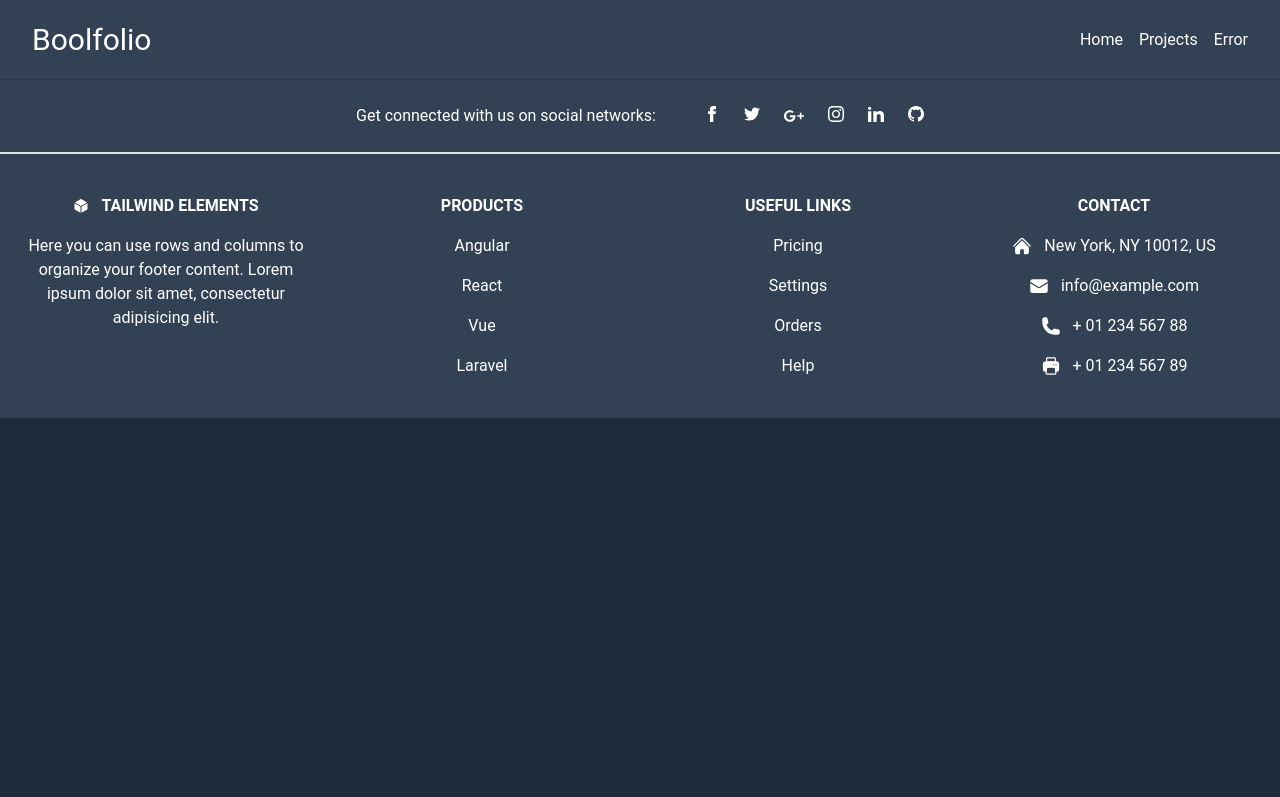
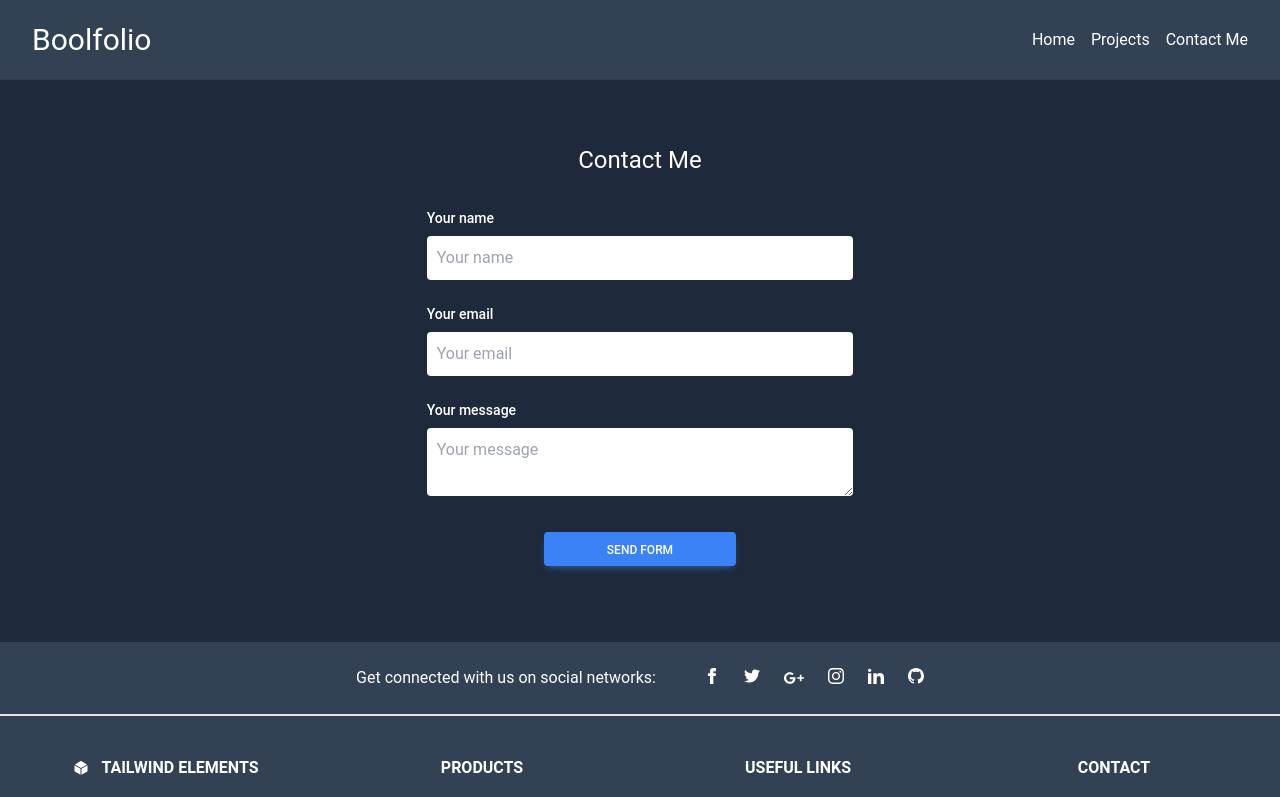
Before and after one commit to marcogiammari/vite-boolfolio, a Vue app: page /contact-me in a window 1280 px wide. Shown: the top 797 px of the page. Built offline with nearby package versions, Linux system fonts and the light colour scheme.

Commit message:
feat: add Contact me page & functionality

```diff
--- a/src/components/AppHeader.vue
+++ b/src/components/AppHeader.vue
@@ -13,12 +13,9 @@ export default {
                     name: 'projects'
                 },
                 {
-                    label: 'Error',
-                    name: 'error',
-                    params: {
-                        code: '404'
-                    }
-                }
+                    label: 'Contact Me',
+                    name: 'contact-me'
+                },
             ]
         };
     },
--- /dev/null
+++ b/src/pages/AppContact.vue
@@ -0,0 +1,115 @@
+<script>
+
+import axios from 'axios';
+import { store } from '../store';
+export default {
+    name: "Contact",
+    data() {
+        return {
+            store,
+            loading: false,
+            name: '',
+            email: '',
+            message: '',
+            success: false,
+            errors: []
+        }
+    },
+    methods: {
+        sendForm() {
+            this.loading = true;
+            let data = {
+                name: this.name,
+                email: this.email,
+                message: this.message
+            };
+            axios.post(store.apiUrl + 'contacts', data).then(res => {
+                this.loading = false;
+                console.log(res);
+
+                if (res.data.success) {
+                    this.success = true;
+                } else {
+                    this.success = false;
+                    this.errors = res.data.errors;
+                }
+
+            }).catch(err => {
+                console.error(err);
+                this.loading = false;
+                this.$router.push({ name: "error", params: { code: '404' } })
+            })
+        }
+    }
+}
+</script>
+
+<template>
+    <div class="flex justify-center text-center py-16">
+        <div v-if="loading" class="h-48 flex justify-center items-center">
+            <div role="status">
+                <svg aria-hidden="true" class="w-16 h-16 mr-2 text-gray-200 animate-spin dark:text-gray-600 fill-blue-600"
+                    viewBox="0 0 100 101" fill="none" xmlns="http://www.w3.org/2000/svg">
+                    <path
+                        d="M100 50.5908C100 78.2051 77.6142 100.591 50 100.591C22.3858 100.591 0 78.2051 0 50.5908C0 22.9766 22.3858 0.59082 50 0.59082C77.6142 0.59082 100 22.9766 100 50.5908ZM9.08144 50.5908C9.08144 73.1895 27.4013 91.5094 50 91.5094C72.5987 91.5094 90.9186 73.1895 90.9186 50.5908C90.9186 27.9921 72.5987 9.67226 50 9.67226C27.4013 9.67226 9.08144 27.9921 9.08144 50.5908Z"
+                        fill="currentColor" />
+                    <path
+                        d="M93.9676 39.0409C96.393 38.4038 97.8624 35.9116 97.0079 33.5539C95.2932 28.8227 92.871 24.3692 89.8167 20.348C85.8452 15.1192 80.8826 10.7238 75.2124 7.41289C69.5422 4.10194 63.2754 1.94025 56.7698 1.05124C51.7666 0.367541 46.6976 0.446843 41.7345 1.27873C39.2613 1.69328 37.813 4.19778 38.4501 6.62326C39.0873 9.04874 41.5694 10.4717 44.0505 10.1071C47.8511 9.54855 51.7191 9.52689 55.5402 10.0491C60.8642 10.7766 65.9928 12.5457 70.6331 15.2552C75.2735 17.9648 79.3347 21.5619 82.5849 25.841C84.9175 28.9121 86.7997 32.2913 88.1811 35.8758C89.083 38.2158 91.5421 39.6781 93.9676 39.0409Z"
+                        fill="currentFill" />
+                </svg>
+                <span class="sr-only">Loading...</span>
+            </div>
+        </div>
+        <div v-else class="container w-1/2 md:w-1/3">
+
+            <h2 class="text-2xl mb-8">Contact Me</h2>
+            <div v-show="success">
+                Email sent successfully!
+            </div>
+            <form @submit.prevent="sendForm()" method="post">
+
+                <div class="mb-6">
+                    <label for="name" class="block mb-2 text-sm text-start font-medium">Your
+                        name</label>
+                    <input v-model="name" type="text" id="name" class="bg-white rounded block w-full p-2.5"
+                        placeholder="Your name">
+                    <div>
+                        <p v-for="err in errors.name" class="mt-2 text-sm text-red-500">
+                            {{ err }}
+                        </p>
+                    </div>
+                </div>
+
+                <div class="mb-6">
+                    <label for="email" class="block mb-2 text-sm text-start font-medium">Your
+                        email</label>
+                    <input v-model="email" type="email" id="email" class="bg-white rounded block w-full p-2.5"
+                        placeholder="Your email">
+                    <div>
+                        <p v-for="err in errors.email" class="mt-2 text-sm text-red-500">
+                            {{ err }}
+                        </p>
+                    </div>
+                </div>
+
+                <div class="mb-6">
+                    <label for="message" class="block mb-2 text-sm text-start font-medium">Your
+                        message</label>
+                    <textarea v-model="message" type="email" id="email" class="bg-white rounded block w-full p-2.5"
+                        placeholder="Your message">
+                    </textarea>
+                    <div>
+                        <p v-for="err in errors.message" class="mt-2 text-sm text-red-500">
+                            {{ err }}
+                        </p>
+                    </div>
+                </div>
+
+                <button @click="sendForm()" type="button"
+                    class="inline-block w-48 rounded bg-blue-500 px-6 pb-2 pt-2.5 my-3 text-xs font-medium uppercase text-white shadow-[0_4px_9px_-4px_#3b71ca]">
+                    Send Form
+                </button>
+            </form>
+        </div>
+    </div>
+</template>
--- a/src/pages/AppProjects.vue
+++ b/src/pages/AppProjects.vue
@@ -52,15 +52,15 @@ export default {
 </script>
 
 <template>
-    <main class="flex justify-center items-center flex-col gap-4 bg-inherit text-center pb-8">
+    <main class="flex justify-center items-center flex-col gap-4 bg-inherit text-center">
         <div>
-            <h2 class="text-2xl py-4">My Projects</h2>
-            <div class="h-12 flex justify-center">
+            <h2 class="text-2xl py-16">My Projects</h2>
+            <div v-if="loading" class="flex justify-center items-center py-16">
                 <h3 v-if="loading">
 
                     <div role="status">
                         <svg aria-hidden="true"
-                            class="w-8 h-8 mr-2 text-gray-200 animate-spin dark:text-gray-600 fill-blue-600"
+                            class="w-16 h-16 mr-2 text-gray-200 animate-spin dark:text-gray-600 fill-blue-600"
                             viewBox="0 0 100 101" fill="none" xmlns="http://www.w3.org/2000/svg">
                             <path
                                 d="M100 50.5908C100 78.2051 77.6142 100.591 50 100.591C22.3858 100.591 0 78.2051 0 50.5908C0 22.9766 22.3858 0.59082 50 0.59082C77.6142 0.59082 100 22.9766 100 50.5908ZM9.08144 50.5908C9.08144 73.1895 27.4013 91.5094 50 91.5094C72.5987 91.5094 90.9186 73.1895 90.9186 50.5908C90.9186 27.9921 72.5987 9.67226 50 9.67226C27.4013 9.67226 9.08144 27.9921 9.08144 50.5908Z"
@@ -76,8 +76,6 @@ export default {
                 <h3 v-if="loadingError">{{ loadingError }}</h3>
             </div>
         </div>
-
-
 
         <div class="container flex flex-wrap justify-center gap-12 items-stretch">
             <div class="lg:w-1/4 md:w-1/2 border flex flex-col items-center justify-between gap-4 bg-white h-100 text-black rounded"
--- a/src/pages/AppSingleProject.vue
+++ b/src/pages/AppSingleProject.vue
@@ -21,12 +21,10 @@ export default {
                 .then((response) => {
                     this.project = response.data.results;
                     this.loading = false;
-                    console.log(this.project);
                 })
                 .catch((error) => {
                     this.loading = false;
                     this.loadingError = error.message;
-                    console.log(error);
                     this.$router.push({ name: "error", params: { code: '404' } })
                 });
         },
--- a/src/router.js
+++ b/src/router.js
@@ -3,6 +3,7 @@ import { createRouter, createWebHistory } from 'vue-router';
 import AppHome from "./pages/AppHome.vue";
 import AppProjects from "./pages/AppProjects.vue";
 import AppSingleProject from "./pages/AppSingleProject.vue";
+import AppContact from "./pages/AppContact.vue";
 import ErrorPage from "./pages/ErrorPage.vue";
 
 const router = createRouter({
@@ -11,17 +12,22 @@ const router = createRouter({
         {
             path: "/",
             name: "home",
-            component: AppHome,
+            component: AppHome
         },
         {
             path: "/projects",
             name: "projects",
-            component: AppProjects,
+            component: AppProjects
         },
         {
             path: "/projects/:id",
             name: "show-project",
-            component: AppSingleProject,
+            component: AppSingleProject
+        },
+        {
+            path: "/contact-me",
+            name: "contact-me",
+            component: AppContact
         },
         {
             path: '/error/:code',
```
